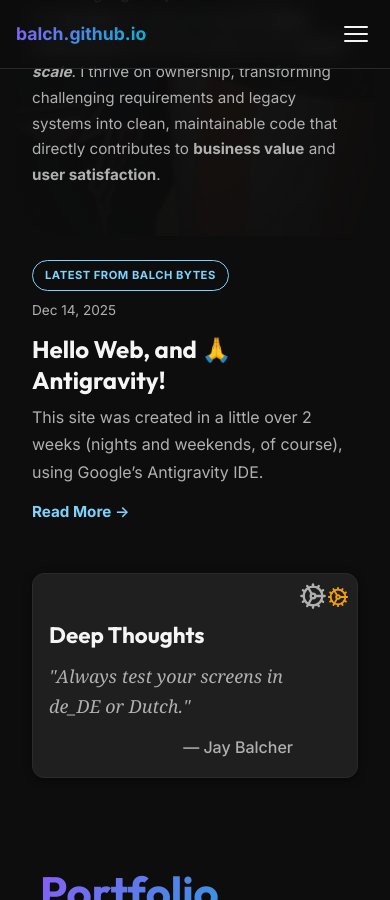
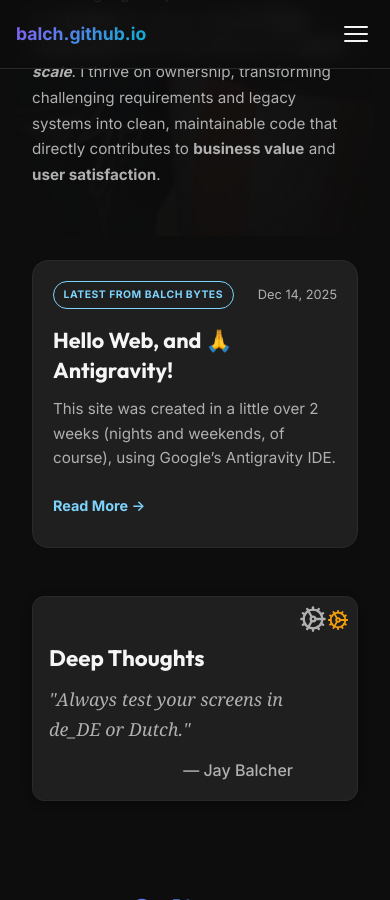
Before and after one commit to balch/balch.github.io, a Jekyll site: the page built from index.md, in a window 390 px wide and 900 px high, scrolled down 900 px. Built offline with Jekyll 4.4.1, drawn with Linux system fonts in a browser that asks for light colours.

Commit message:
feat: Add featured post styling and enhance responsive design for post content, images, figures, and headers.

```diff
--- a/assets/css/main.css
+++ b/assets/css/main.css
@@ -633,14 +633,52 @@ main {
         padding: 1.5rem 1rem;
     }
 
+    .featured-post-container {
+        max-width: 100%;
+    }
+
+    .featured-post-card {
+        background: var(--bg-card);
+        border: 1px solid var(--border-color);
+        border-radius: 16px;
+        padding: 1.25rem;
+        display: block;
+    }
+
     .featured-post-meta {
-        flex-direction: column;
-        align-items: flex-start;
+        flex-direction: row;
+        flex-wrap: wrap;
+        align-items: center;
+        justify-content: space-between;
         gap: 0.5rem;
+        margin-bottom: 1rem;
+    }
+
+    .featured-badge {
+        font-size: 0.65rem;
+        padding: 0.25rem 0.6rem;
+    }
+
+    .featured-date {
+        font-size: 0.8rem;
     }
 
     .featured-post-title {
-        font-size: 1.5rem;
+        font-size: 1.35rem;
+        line-height: 1.4;
+        margin-bottom: 0.75rem;
+    }
+
+    .featured-post-excerpt {
+        font-size: 0.95rem;
+        line-height: 1.6;
+        margin-bottom: 1rem;
+    }
+
+    .read-more-link {
+        font-size: 0.9rem;
+        padding: 0.5rem 0;
+        display: inline-block;
     }
 }
 
@@ -899,14 +937,26 @@ main {
     transform: scale(1.1);
 }
 
-/* Responsive adjustments */
+/* Responsive adjustments for blog post images */
 @media (max-width: 768px) {
 
+    .post-content {
+        font-size: 1rem;
+        line-height: 1.7;
+    }
+
+    .post-content img {
+        border-radius: 8px;
+        box-shadow: 0 2px 12px rgba(0, 0, 0, 0.25);
+    }
+
     .post-content .img-right,
-    .post-content .img-left {
+    .post-content .img-left,
+    .post-content .img-center {
         float: none;
+        display: block;
         max-width: 100%;
-        margin: 1.5rem 0;
+        margin: 1.25rem auto;
     }
 
     .post-content .img-small,
@@ -914,16 +964,48 @@ main {
         max-width: 100%;
     }
 
+    .post-content figure {
+        margin: 1.25rem 0;
+    }
+
     .post-content figure.fig-right,
-    .post-content figure.fig-left {
+    .post-content figure.fig-left,
+    .post-content figure.fig-center {
         float: none;
+        display: block;
         max-width: 100%;
-        margin: 1.5rem 0;
+        margin: 1.25rem auto;
+        text-align: center;
     }
 
     .post-content figure.fig-small,
     .post-content figure.fig-medium {
         max-width: 100%;
+    }
+
+    .post-content figure img {
+        max-width: 100%;
+        border-radius: 8px;
+    }
+
+    .post-content figure figcaption {
+        font-size: 0.8rem;
+        margin-top: 0.5rem;
+        padding: 0 0.5rem;
+    }
+
+    /* Post header adjustments */
+    .post-header {
+        padding: 0 0.5rem;
+    }
+
+    .post-header h1 {
+        font-size: 1.5rem;
+        line-height: 1.3;
+    }
+
+    .post-meta {
+        font-size: 0.8rem;
     }
 }
 
```
